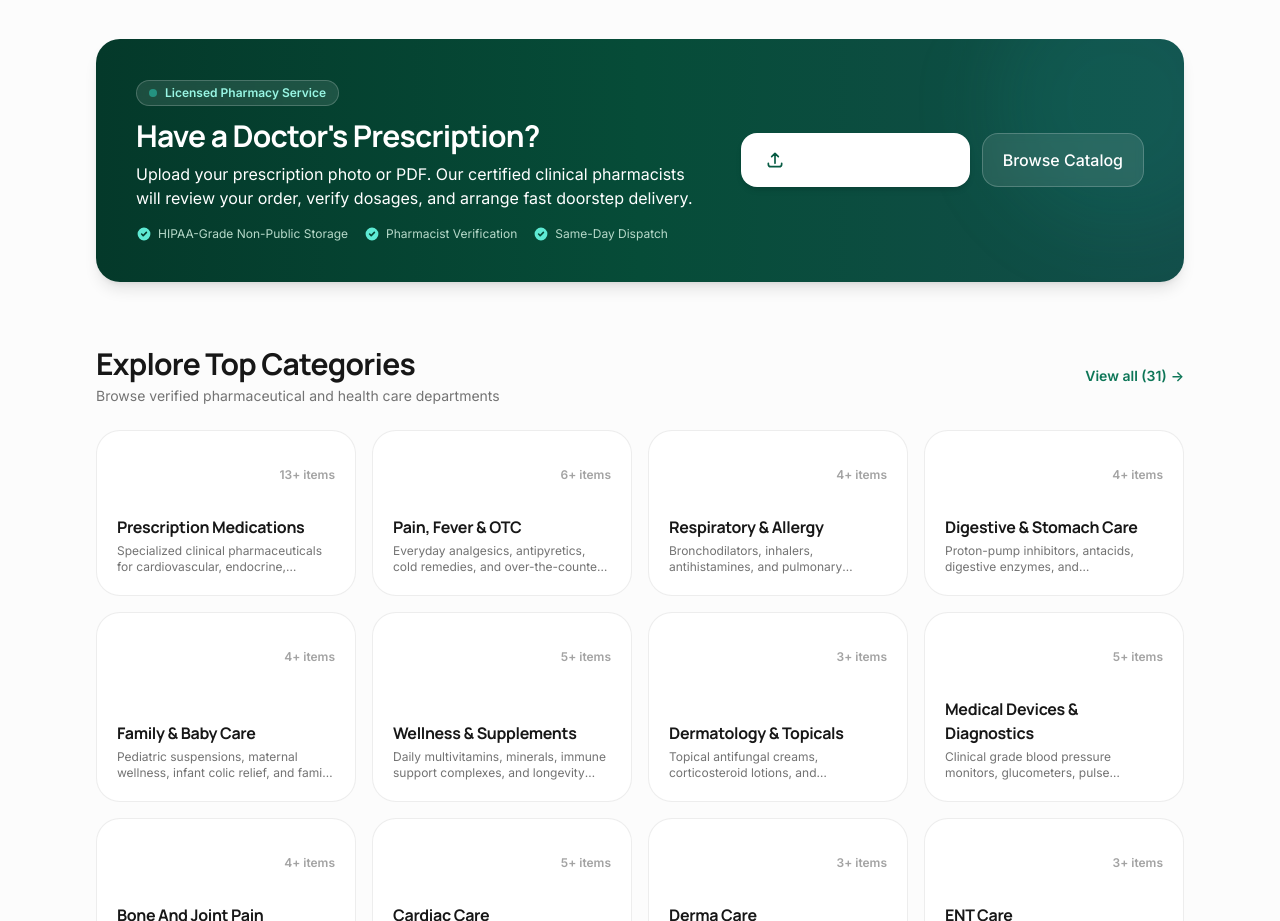
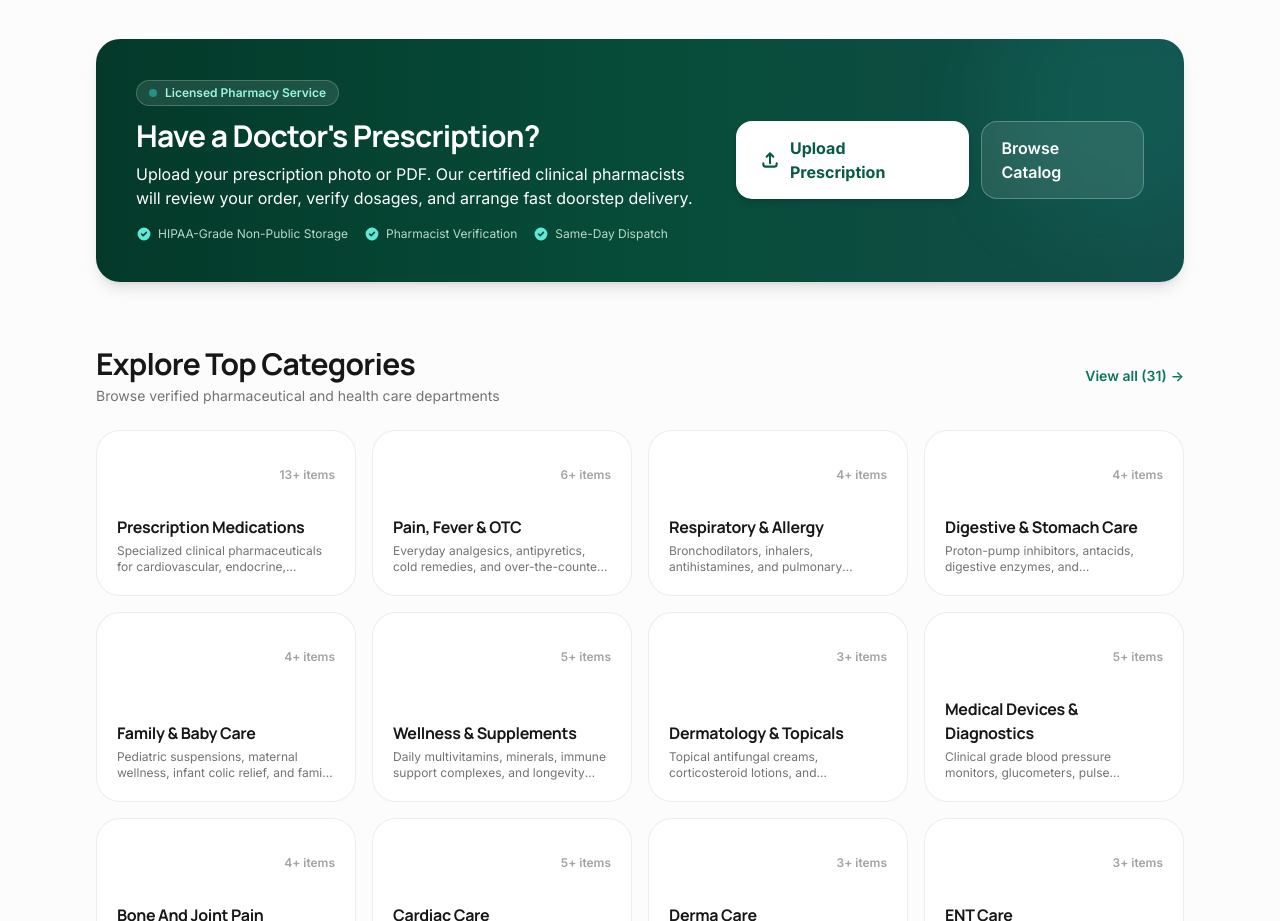
Before and after one commit to Javeria-Sami/Healix_by_javeria, a React (Vite) app in the folder client/: page /pharmacy in a window 1280 px wide. Shown: the part 820-1741 px from the top of the page. Built offline with nearby package versions, Linux system fonts and the light colour scheme.

Commit message:
fix(pharmacy): style Upload Prescription CTA button with high-contrast text and crisp brand styling

```diff
--- a/client/src/components/pharmacy/PrescriptionUploadBanner.jsx
+++ b/client/src/components/pharmacy/PrescriptionUploadBanner.jsx
@@ -46,18 +46,18 @@ export default function PrescriptionUploadBanner({ className = '' }) {
         <div className="flex flex-col sm:flex-row gap-3 w-full md:w-auto">
           <Link
             to={ROUTES.PHARMACY_PRESCRIPTION}
-            className="inline-flex items-center justify-center gap-2 px-6 py-3.5 rounded-2xl bg-white text-primary-950 font-semibold text-sm sm:text-base hover:bg-neutral-100 transition-all shadow-md focus:outline-none focus:ring-2 focus:ring-white focus:ring-offset-2 focus:ring-offset-primary-900"
+            className="inline-flex items-center justify-center gap-2.5 px-6 py-3.5 rounded-2xl bg-white hover:bg-neutral-50 text-[#075B43] font-bold text-sm sm:text-base transition-all duration-200 shadow-md hover:shadow-lg hover:-translate-y-0.5 focus:outline-none focus-visible:ring-2 focus-visible:ring-white active:scale-[0.98]"
           >
-            <svg className="w-5 h-5 text-primary-700" fill="none" viewBox="0 0 24 24" stroke="currentColor">
-              <path strokeLinecap="round" strokeLinejoin="round" strokeWidth={2} d="M4 16v1a3 3 0 003 3h10a3 3 0 003-3v-1m-4-8l-4-4m0 0L8 8m4-4v12" />
+            <svg className="w-5 h-5 text-[#075B43]" fill="none" viewBox="0 0 24 24" stroke="currentColor">
+              <path strokeLinecap="round" strokeLinejoin="round" strokeWidth={2.5} d="M4 16v1a3 3 0 003 3h10a3 3 0 003-3v-1m-4-8l-4-4m0 0L8 8m4-4v12" />
             </svg>
-            Upload Prescription
+            <span>Upload Prescription</span>
           </Link>
           <Link
             to={ROUTES.PHARMACY_MEDICINES}
-            className="inline-flex items-center justify-center gap-2 px-5 py-3.5 rounded-2xl bg-white/10 hover:bg-white/20 text-white font-medium text-sm sm:text-base border border-white/20 backdrop-blur-sm transition-all focus:outline-none focus:ring-2 focus:ring-white"
+            className="inline-flex items-center justify-center gap-2 px-5 py-3.5 rounded-2xl bg-white/10 hover:bg-white/20 text-white font-semibold text-sm sm:text-base border border-white/25 backdrop-blur-sm transition-all duration-200 hover:-translate-y-0.5 focus:outline-none focus-visible:ring-2 focus-visible:ring-white"
           >
-            Browse Catalog
+            <span>Browse Catalog</span>
           </Link>
         </div>
       </div>
```
